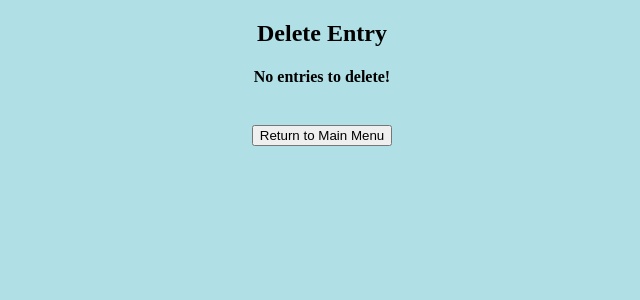
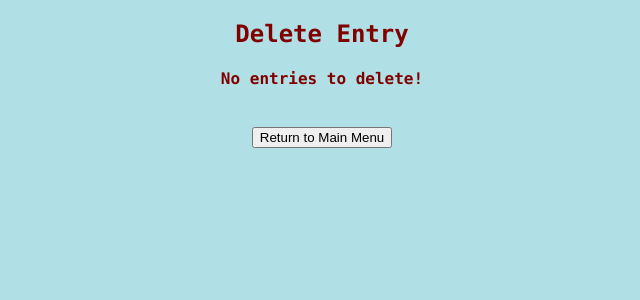
Before and after one commit to Pandangus/flask-calorie-calculator, a Flask app: page /delete_entry in a window 1280 px wide. Shown: the top 300 px of the page, without its empty margins (318-958 px from the left). Run offline with Flask 3, Linux system fonts and the light colour scheme.

Commit message:
buttom css inheritance added

```diff
--- a/templates/base.html
+++ b/templates/base.html
@@ -10,7 +10,7 @@
 
             .button {
                 border: 1px solid white;
-                background-color: powderblue;
+                background-color: paleturquoise;
                 width:210px;
                 color: maroon;
                 padding: 8px 8px;
@@ -43,6 +43,11 @@
                 text-decoration: underline;
             }
 
+            label, h1, h2, h3, h4, li, p {
+                color:maroon;
+                font-family: Monaco;
+            }
+
             </style>
 </head>
 <body bgcolor="powderblue">
```
